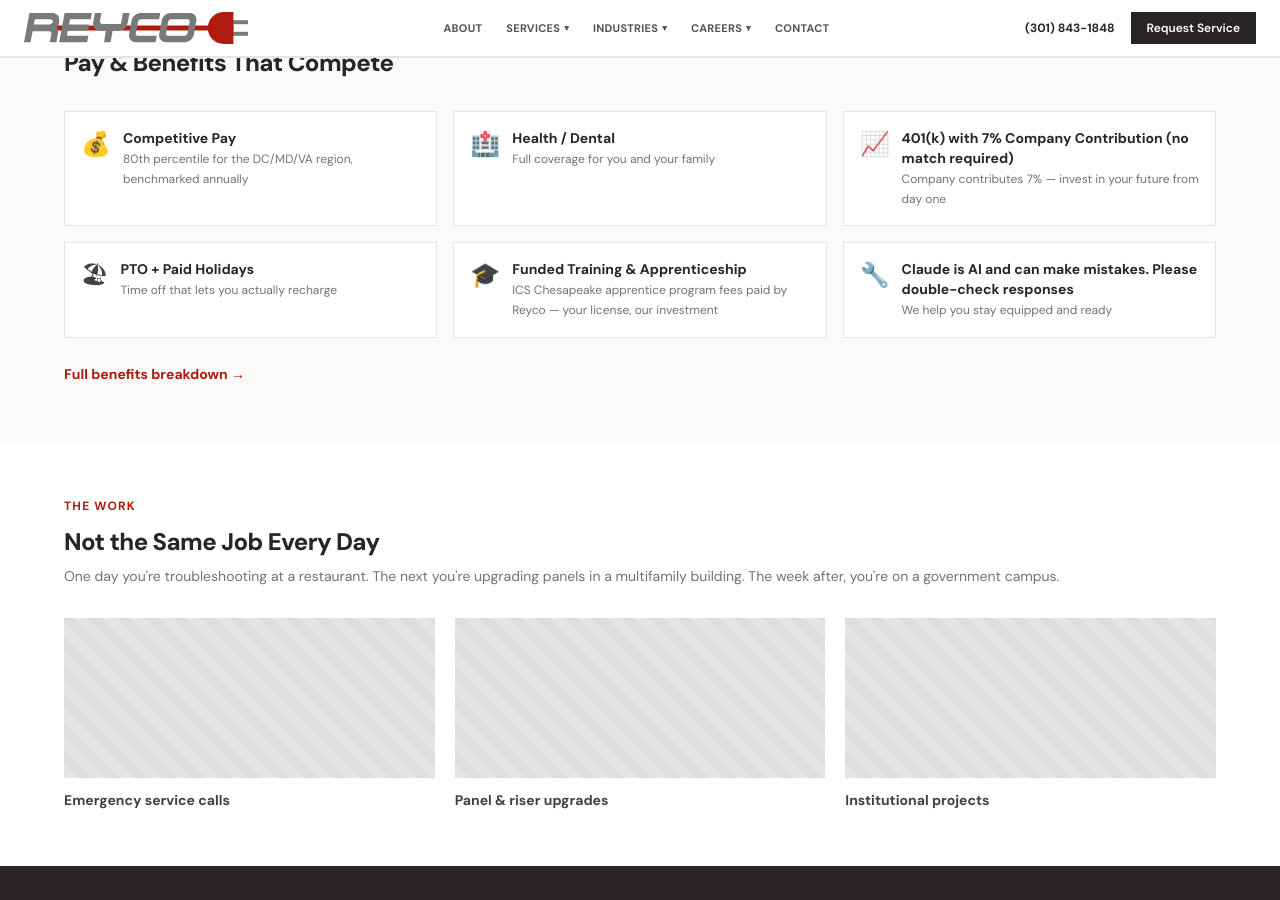
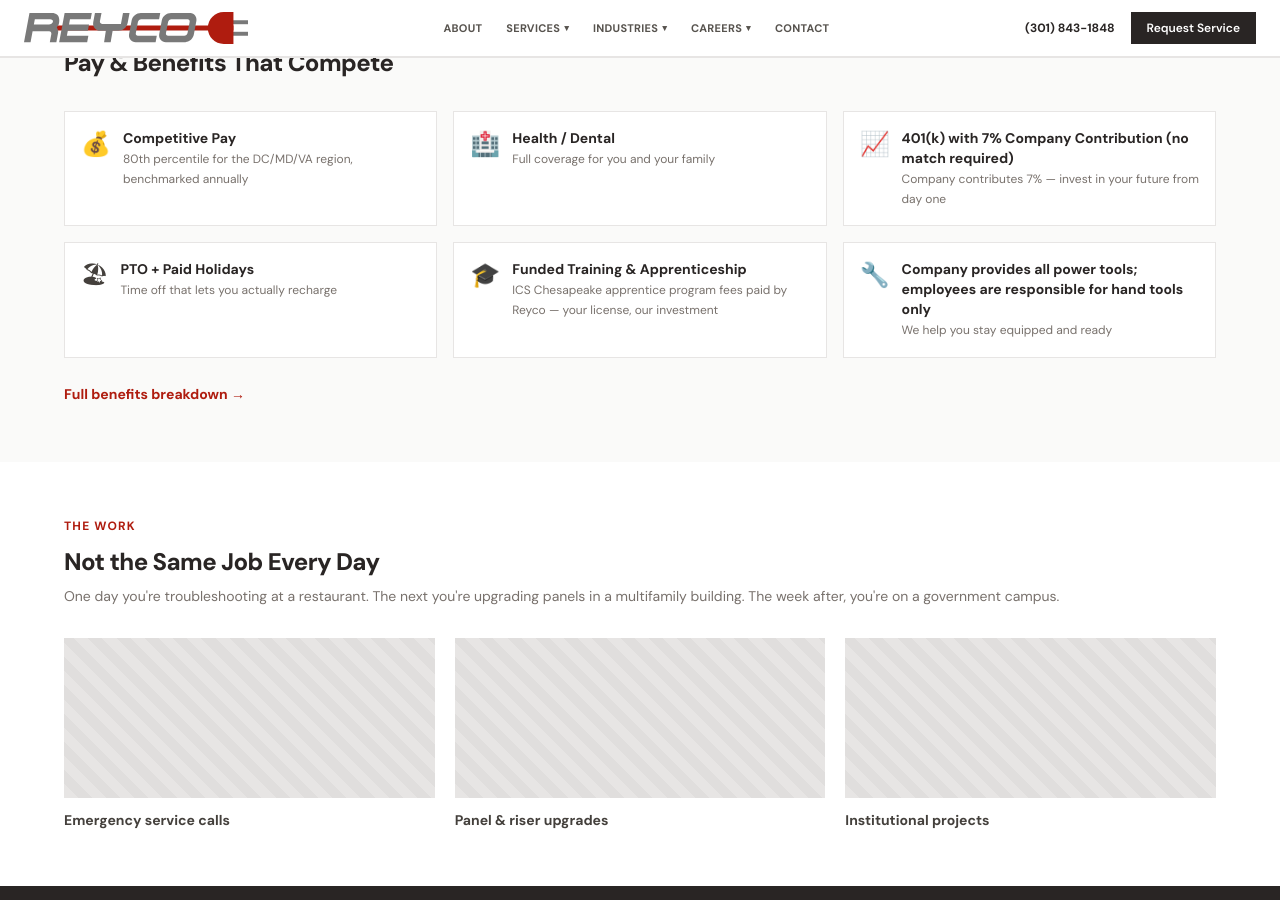
Before and after one commit to reycoelectric/reycoelectric.github.io, a Jekyll site: the page built from careers/index.html, in a window 1280 px wide and 900 px high, scrolled down 1186 px. Built offline with Jekyll 4.4.1, drawn with Linux system fonts in a browser that asks for light colours.

Commit message:
Benefits: fix tools line copy (replace mistaken placeholder with power vs hand tools)
Made-with: Cursor

```diff
--- a/_data/benefits.yml
+++ b/_data/benefits.yml
@@ -19,5 +19,5 @@
   sub: "ICS Chesapeake apprentice program fees paid by Reyco — your license, our investment"
 
 - icon: "🔧"
-  label: "Claude is AI and can make mistakes. Please double-check responses"
+  label: "Company provides all power tools; employees are responsible for hand tools only"
   sub: "We help you stay equipped and ready"
```
